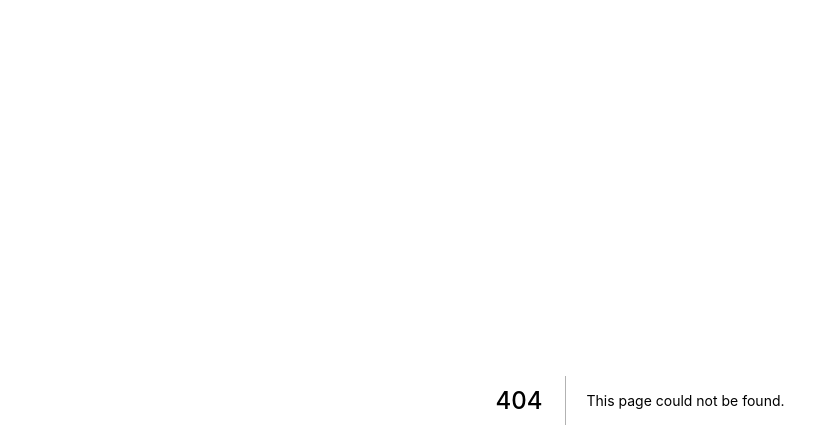
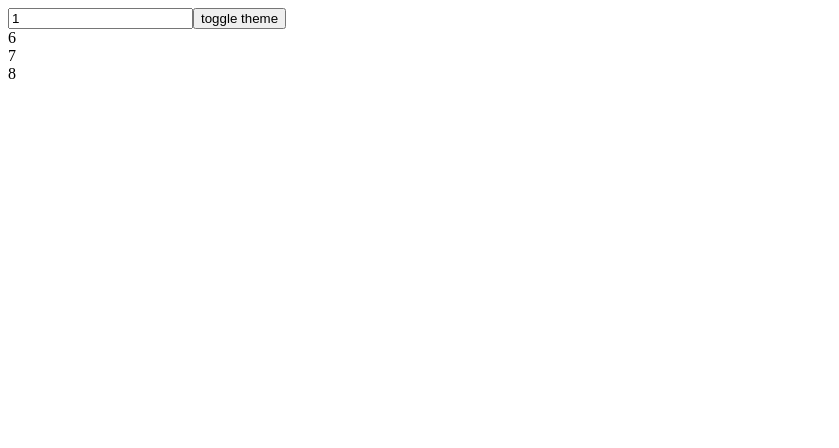
Before and after one commit to naotaroimo/next-app-ts6, a Next.js app: page /usecallbackdemo in a window 1280 px wide. Before the commit this address had no page. Shown: the top 448 px of the page, without its empty margins (0-839 px from the left). Built offline with nearby package versions, Linux system fonts and the light colour scheme.

Commit message:
end:nextjs with typescript:39

```diff
--- /dev/null
+++ b/components/MyList.tsx
@@ -0,0 +1,34 @@
+import { useEffect, useState } from "react";
+
+//関数を受け付けるpropsの型定義
+interface MyListProps {
+    getItems(value: number): number[];
+    //getItems():number[];
+}
+
+const MyList = ({ getItems }: MyListProps) => {
+
+    //hook
+    const [items, setItems] = useState<number[]>([]);
+
+    //getItems()オブジェクトの監視
+    useEffect(
+        () => {
+            setItems(getItems(5));
+            console.log('updating items');
+        }
+        , [getItems]
+    );
+
+    return (
+        <div>
+            {items.map(
+                (item) => {
+                    return (<div key={item}> {item} </div>);
+                }
+            )}
+        </div>
+    );
+}
+
+export default MyList
--- /dev/null
+++ b/pages/usecallbackdemo.tsx
@@ -0,0 +1,35 @@
+import { useCallback, useState } from 'react';
+import MyList from '../components/MyList';
+
+const UseCallBackDemo = () => {
+    const [number, setNumber] = useState<number>(1);
+    const [dark, setDark] = useState<boolean>(false);
+
+    //<number[]>を返す関数
+    const getItems = useCallback(
+        (value: number) => {
+            return [number + value, number + 1 + value, number + 2 + value];
+        }
+        , [number]
+    );
+
+    const theme = {
+        backgroundColor: dark ? 'black' : 'white',
+        color: dark ? 'white' : 'black'
+    };
+
+    return (
+        <div style={theme}>
+            <input
+                type="number"
+                value={number}
+                onChange={e => setNumber(parseInt(e.target.value))}
+            />
+
+            <button onClick={() => setDark(prevDark => !prevDark)}> toggle theme </button>
+            <MyList getItems={getItems} />
+        </div>
+    );
+}
+
+export default UseCallBackDemo
```
